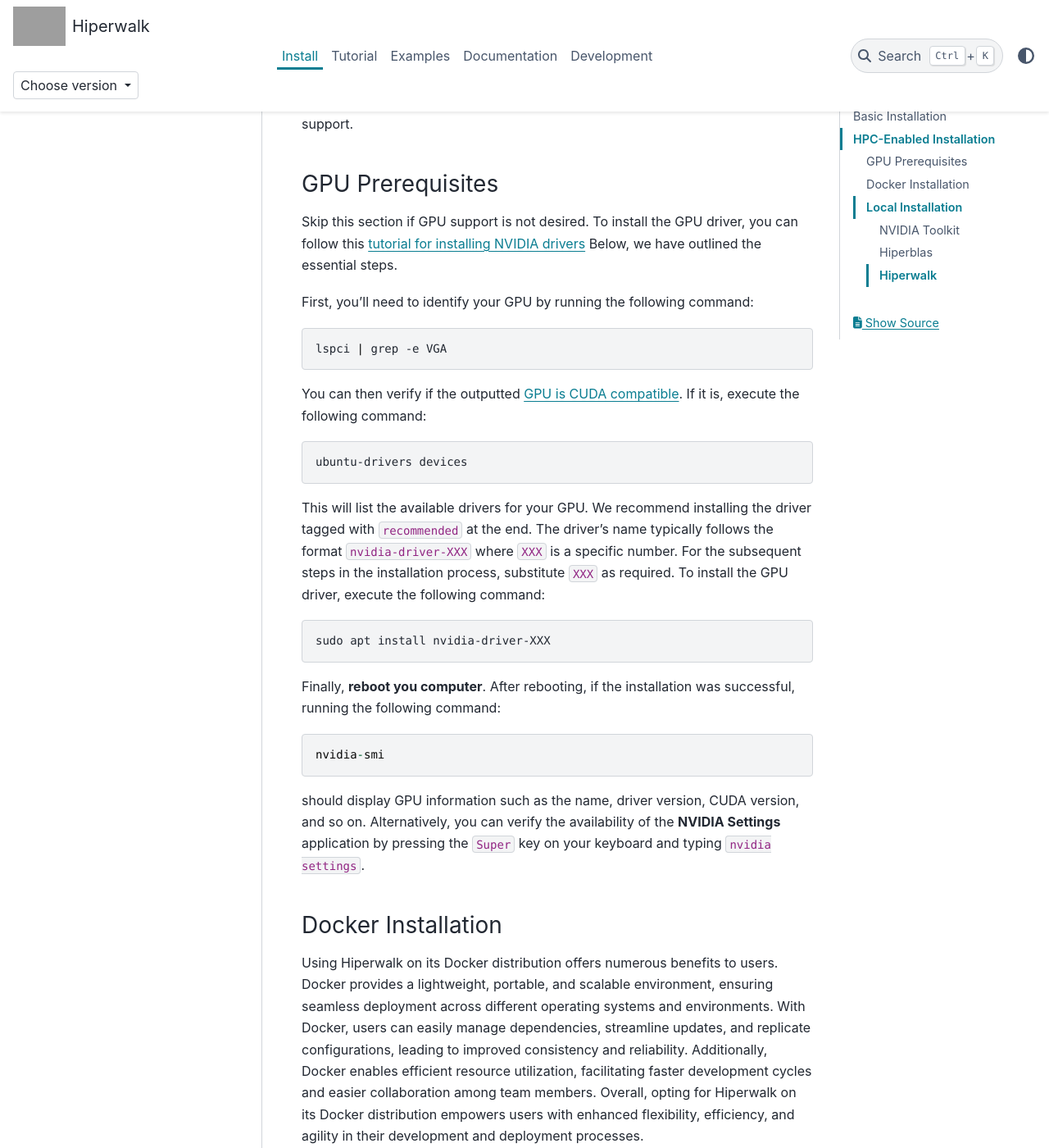
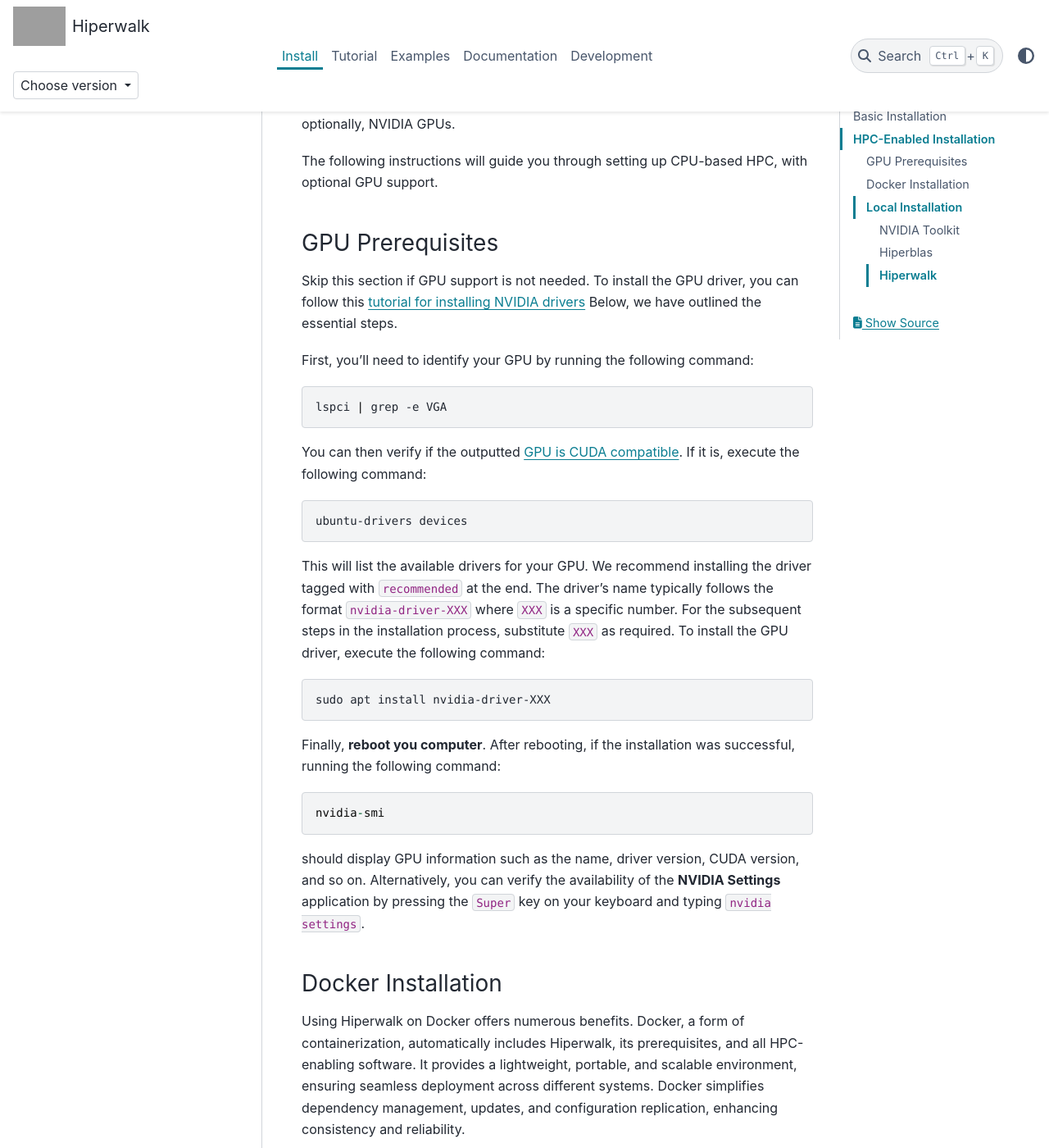
Before and after one commit to hiperwalk/hiperwalk, a Sphinx documentation site: the page built from docs/install/index.rst, in a window 1280 px wide and 1400 px high, scrolled down 1576 px. Shown: the whole window at 82% size. Built offline with Sphinx 7.4.7 and the PyData theme 0.15.4, drawn with Linux system fonts in a browser that asks for light colours; grey boxes are pictures that could not be loaded.

Commit message:
Update index.rst

```diff
--- a/docs/install/index.rst
+++ b/docs/install/index.rst
@@ -83,16 +83,19 @@
 HPC-Enabled Installation
 ------------------------
 
-Hiperwalk is capable of using HPC locally or via a docker installation.
-The following instructions guide you through CPU-based HPC
-with *optional* GPU support.
+Hiperwalk supports HPC through either a Docker installation
+or a local installation. HPC capabilities can be leveraged
+using parallelism on multicore CPUs and, optionally, NVIDIA GPUs.
+
+The following instructions will guide you through setting
+up CPU-based HPC, with optional GPU support.
 
 .. _docs_gpu_prerequisites:
 
 GPU Prerequisites
 =================
 
-Skip this section if GPU support is not desired.
+Skip this section if GPU support is not needed.
 To install the GPU driver, you can follow this
 `tutorial for installing NVIDIA drivers <https://www.linuxcapable.com/install-nvidia-drivers-on-ubuntu-linux/>`_
 Below, we have outlined the essential steps.
@@ -140,20 +143,13 @@
 Docker Installation
 ===================
 
-Using Hiperwalk on its Docker distribution offers
-numerous benefits to users.
-Docker provides a lightweight, portable, and scalable environment,
-ensuring seamless deployment across
-different operating systems and environments.
-With Docker, users can easily manage dependencies,
-streamline updates, and replicate configurations,
-leading to improved consistency and reliability.
-Additionally, Docker enables efficient resource utilization,
-facilitating faster development cycles and easier collaboration
-among team members.
-Overall, opting for Hiperwalk on its Docker distribution
-empowers users with enhanced flexibility, efficiency,
-and agility in their development and deployment processes.
+Using Hiperwalk on Docker offers numerous benefits.
+Docker, a form of containerization, automatically includes Hiperwalk,
+its prerequisites, and all HPC-enabling software.
+It provides a lightweight, portable, and scalable environment,
+ensuring seamless deployment across different systems.
+Docker simplifies dependency management, updates, and configuration replication,
+enhancing consistency and reliability.
 
 
 Docker Configuration
```
